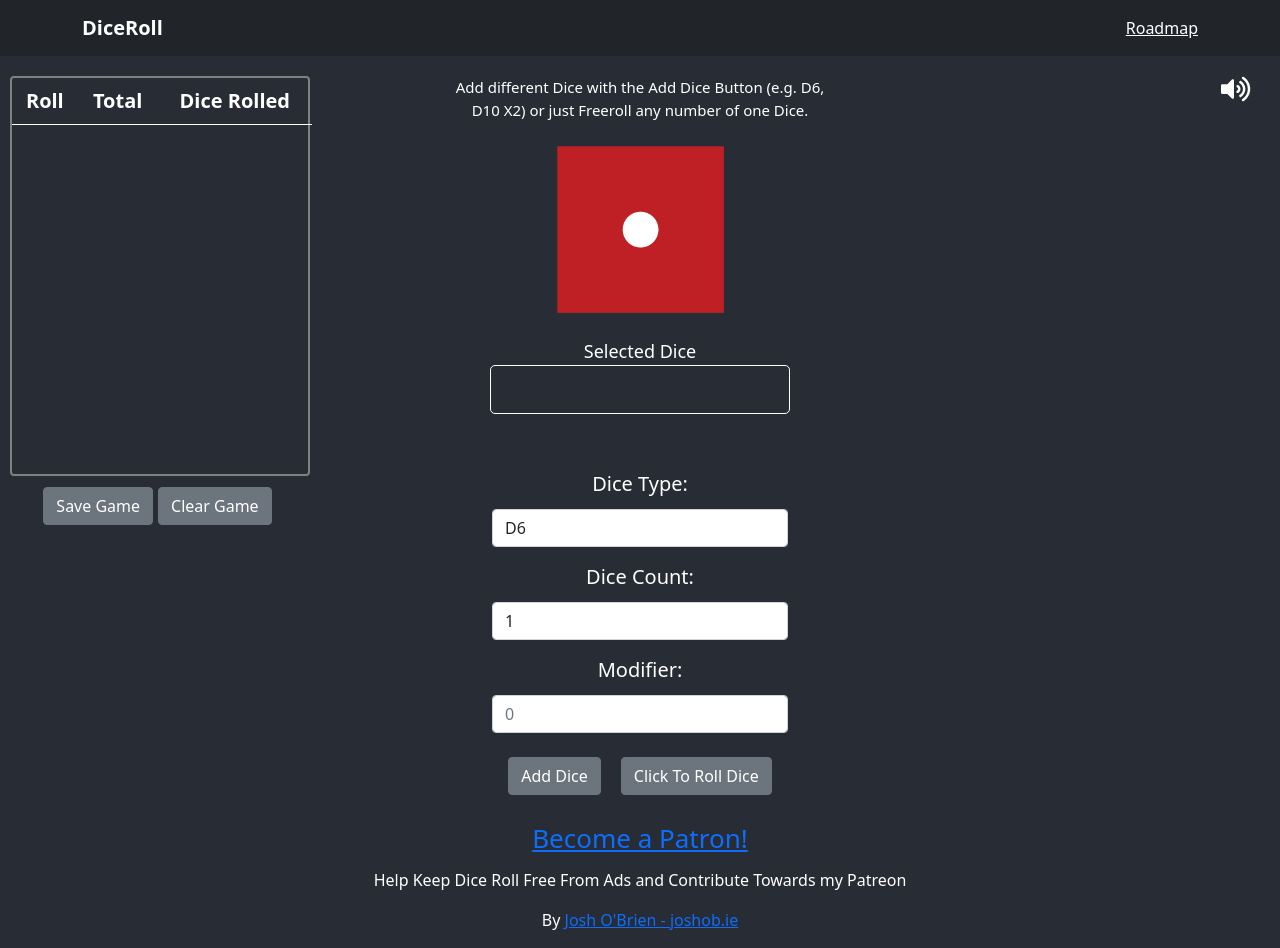
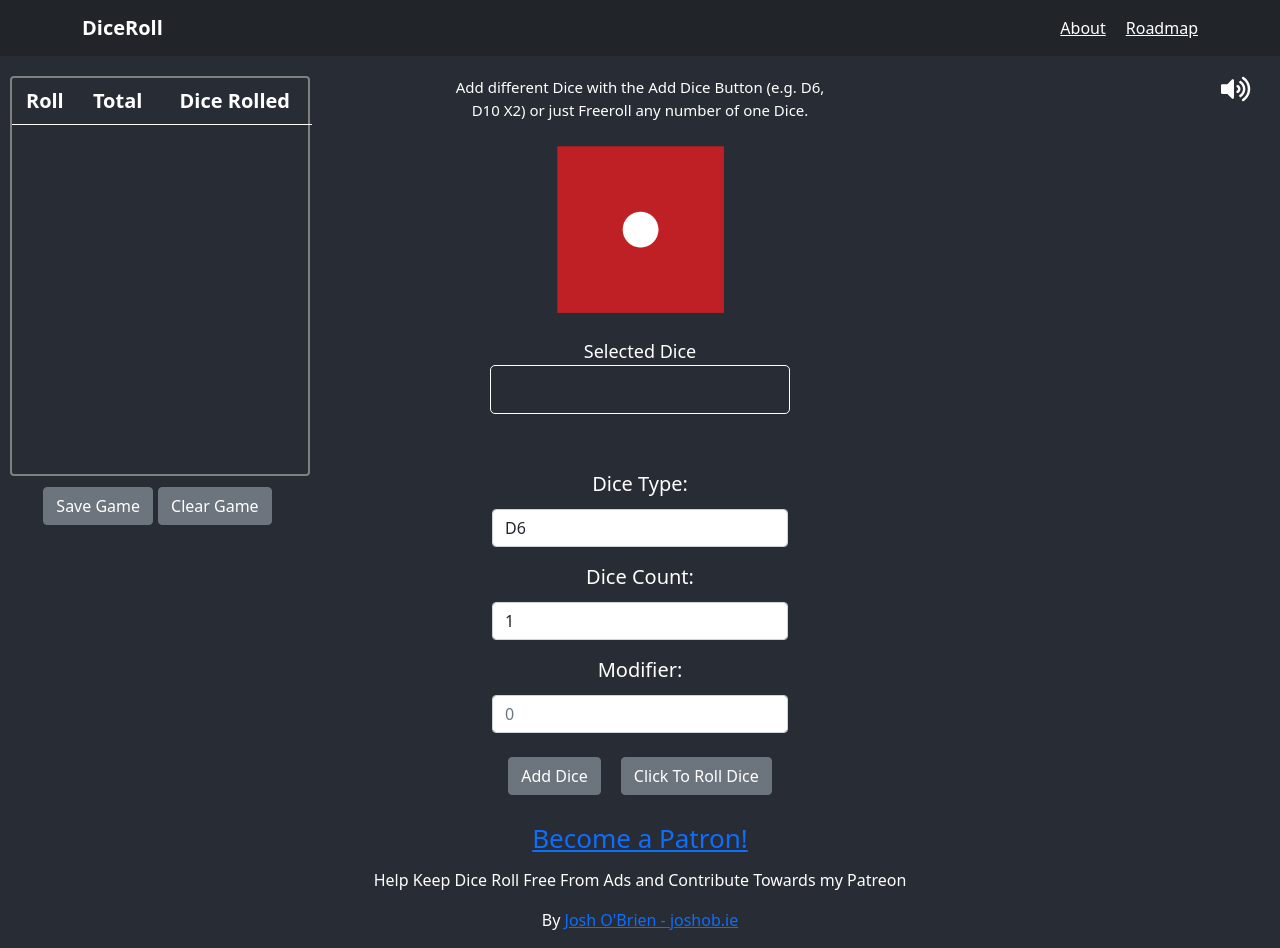
Before and after one commit to jobrien874/DiceGame, a React (Create React App) app: page / in a window 1280 px wide. Built offline with nearby package versions, Linux system fonts and the light colour scheme.

Commit message:
Router edit

```diff
--- a/src/App.js
+++ b/src/App.js
@@ -1,41 +1,26 @@
-import Game from "./components/game/Game";
 import "./App.css";
+import Home from "./pages/home/Home";
+import About from "./pages/about/About";
+import Header from "./components/header/Header";
+import Footer from "./components/footer/Footer";
+import { BrowserRouter as Router, Switch, Route } from "react-router-dom";
 
 function App() {
   return (
-    <div className="App">
-      <header>
-        <div className="navbar navbar-dark bg-dark shadow-sm">
-          <div className="container d-flex justify-content-between">
-            <a href="/" className="navbar-brand d-flex align-items-center">
-              <strong>DiceRoll</strong>
-            </a>
-            <a className="whiteNavLink" href="https://trello.com/b/MwnwgDvI/dice-util-workboard">
-              Roadmap
-            </a>
-          </div>
-        </div>
-      </header>
-      <div className="App-body">
-        <Game />
-        <div className="mt-4">
-          <a
-            href="https://www.patreon.com/bePatron?u=23475911"
-            data-patreon-widget-type="become-patron-button"
-          >
-            Become a Patron!
-          </a>
-        </div>
+    <Router>
+      <div className="App">
+        <Header />
+        <Switch>
+          <Route exact path="/">
+            <Home />
+          </Route>
+          <Route exact path="/about">
+            <About />
+          </Route>
+        </Switch>
+        <Footer />
       </div>
-      <footer className="App-footer container-fluid  mt-auto">
-        <p className="PatreonMessage">
-          Help Keep Dice Roll Free From Ads and Contribute Towards my Patreon
-        </p>
-        <p className="text-center">
-          By <a href="https://joshob.ie">Josh O'Brien - joshob.ie</a>
-        </p>
-      </footer>
-    </div>
+    </Router>
   );
 }
 
--- a/src/components/header/Header.jsx
+++ b/src/components/header/Header.jsx
@@ -1,5 +1,5 @@
 import React from 'react';
-import { BrowserRouter as Link } from "react-router-dom";
+import { Link } from 'react-router-dom';
 
 const Header = () => {
     return (
@@ -10,9 +10,7 @@ const Header = () => {
               <strong>DiceRoll</strong>
             </a>
             <div className="justify-content-between">
-            <Link className="whiteNavLink" to="/about">
-              About
-            </Link>
+            <Link className="whiteNavLink" to="/about">About</Link>
             <a className="whiteNavLink" href="https://trello.com/b/MwnwgDvI/dice-util-workboard">
               Roadmap
             </a>
```
Also changed, not shown: 1 other file (tests, documents, lock files or other folders).
